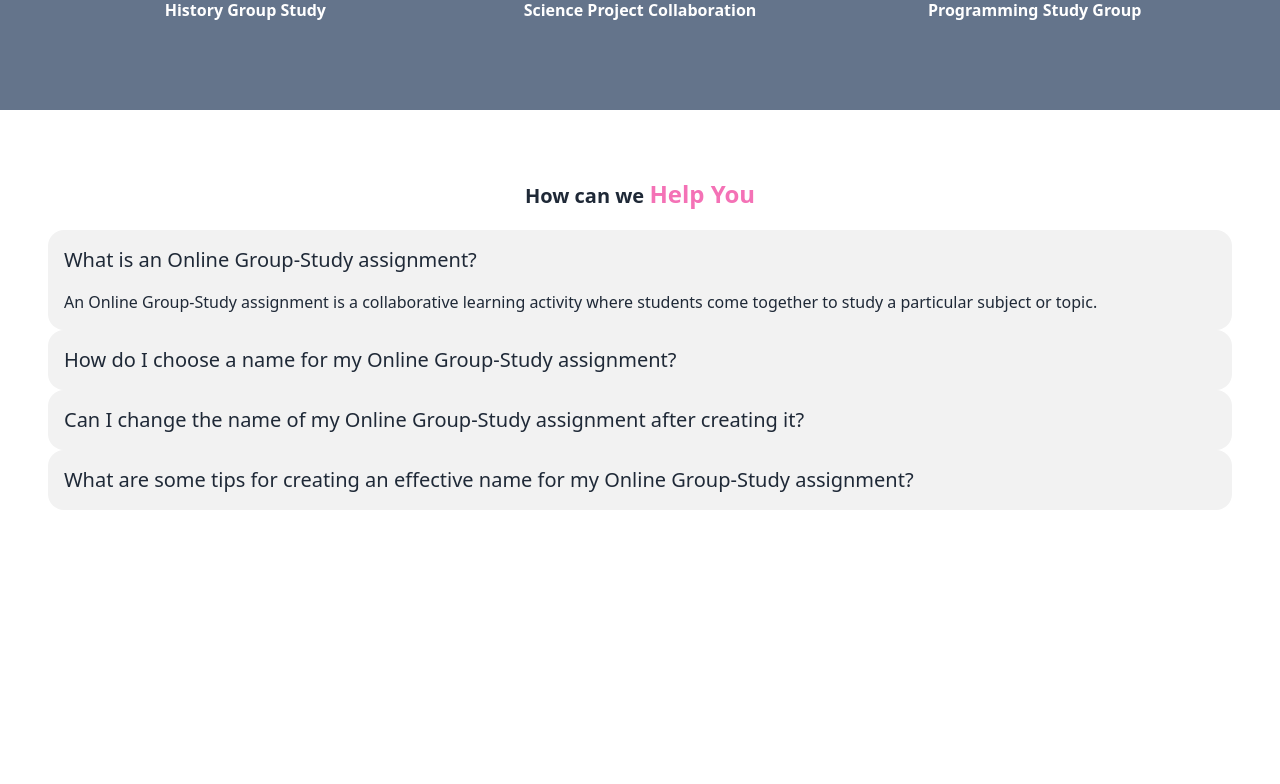
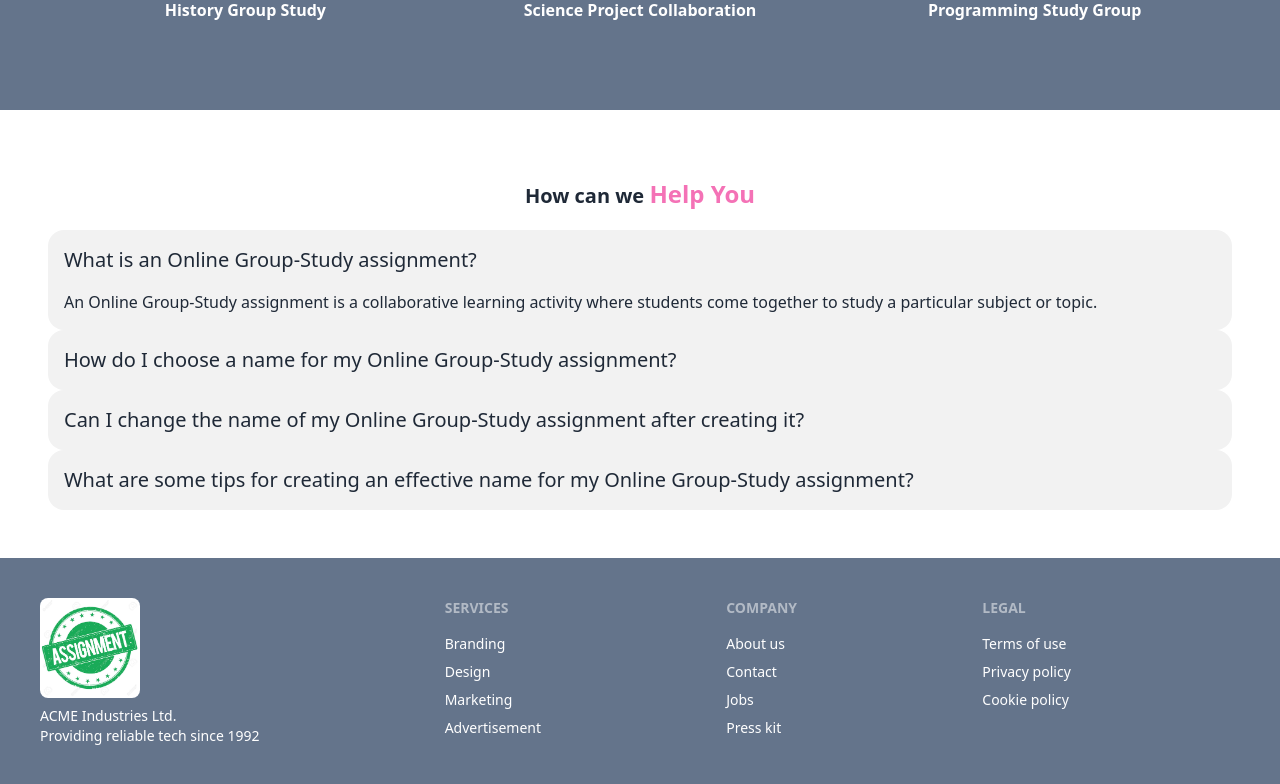
Before and after one commit to tanjil46/online-assignment, a React (Vite) app: page / in a window 1280 px wide. Shown: the part 1622-2406 px from the top of the page. Before the commit the page ends 2180 px from the top, so only its background shows below. Built offline with nearby package versions, Linux system fonts and the light colour scheme.

Commit message:
footer section end

```diff
--- /dev/null
+++ b/src/components/HomePages.jsx/Footer.jsx
@@ -0,0 +1,42 @@
+import LOGO from '../img/assing-logo.jpg'
+const Footer = () => {
+
+
+
+
+
+
+
+    return (
+        <div>
+            <footer className="footer p-10 bg-slate-500 text-white">
+  <aside>
+   <img className="w-[100px] rounded-lg" src={LOGO}></img>
+    <p>ACME Industries Ltd.<br/>Providing reliable tech since 1992</p>
+  </aside>
+  <nav>
+    <header className="footer-title">Services</header>
+    <a className="link link-hover">Branding</a>
+    <a className="link link-hover">Design</a>
+    <a className="link link-hover">Marketing</a>
+    <a className="link link-hover">Advertisement</a>
+  </nav>
+  <nav>
+    <header className="footer-title">Company</header>
+    <a className="link link-hover">About us</a>
+    <a className="link link-hover">Contact</a>
+    <a className="link link-hover">Jobs</a>
+    <a className="link link-hover">Press kit</a>
+  </nav>
+  <nav>
+    <header className="footer-title">Legal</header>
+    <a className="link link-hover">Terms of use</a>
+    <a className="link link-hover">Privacy policy</a>
+    <a className="link link-hover">Cookie policy</a>
+  </nav>
+</footer>
+        </div>
+    );
+};
+
+export default Footer;
--- a/src/components/HomePages.jsx/Home.jsx
+++ b/src/components/HomePages.jsx/Home.jsx
@@ -1,6 +1,7 @@
 import Banner from "./Banner";
 import Faq from "./Faq";
 import Feature from "./Feature";
+import Footer from "./Footer";
 
 
 const Home = () => {
@@ -9,6 +10,7 @@
             <Banner></Banner>
             <Feature></Feature>
             <Faq></Faq>
+            <Footer></Footer>
 
         </div>
     );
```
